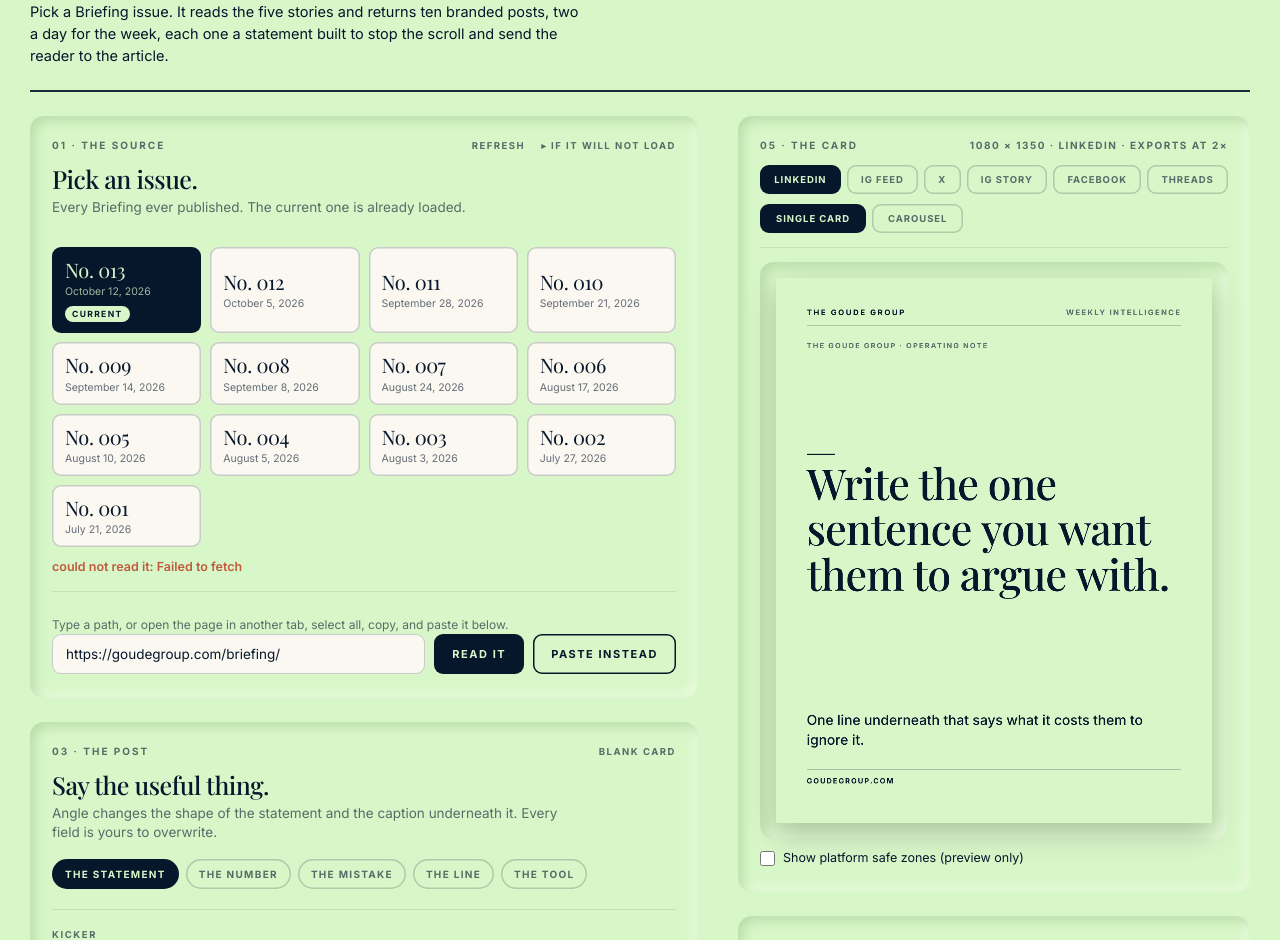
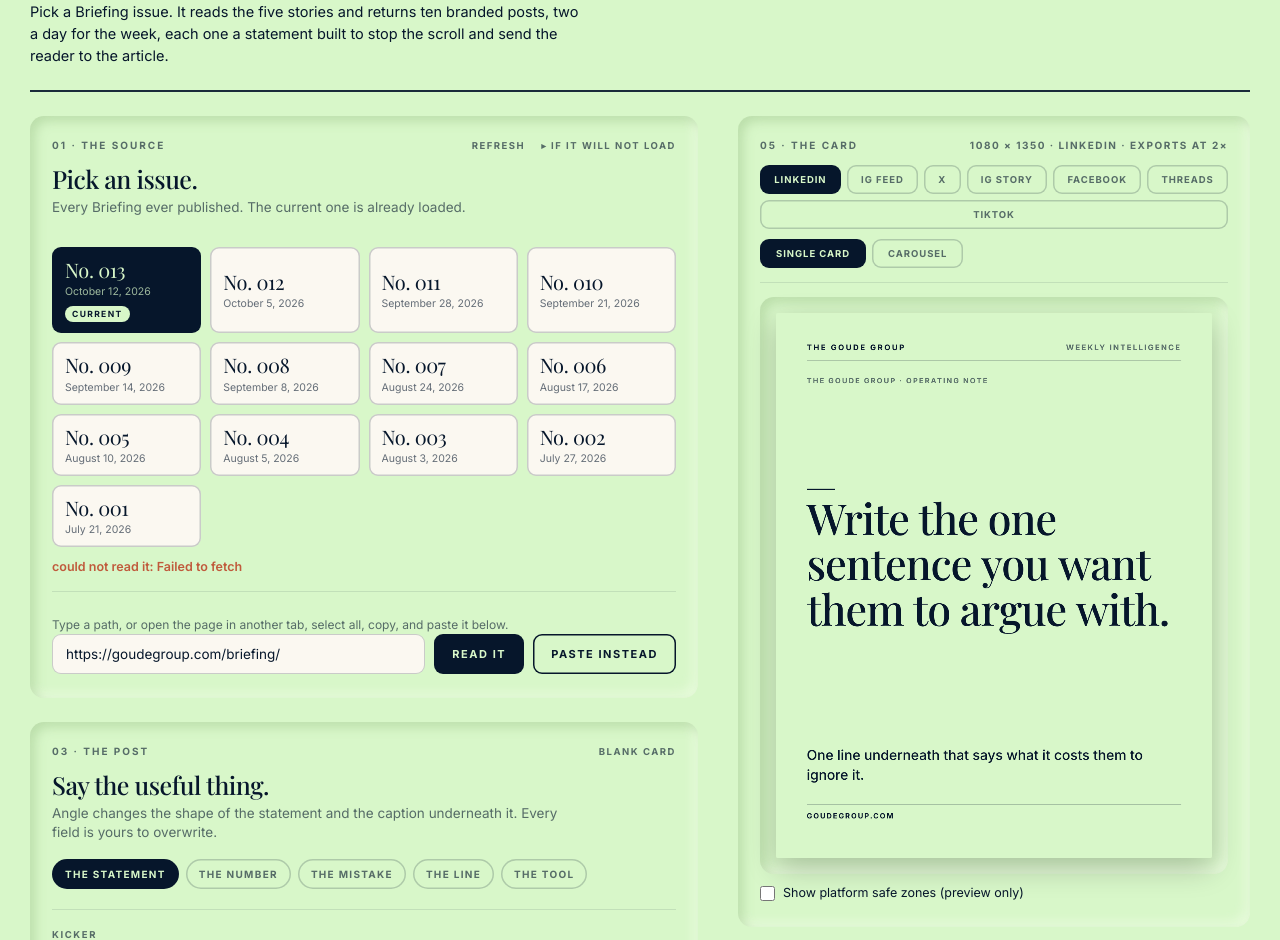
Before and after one commit to chadwick-is-love/goude-group-site, a PHP site: page /studio/index.html in a window 1280 px wide. Shown: the part 180-1120 px from the top of the page. Run offline with PHP 8.4, Linux system fonts and the light colour scheme.

Commit message:
Studio: >gabes posts to TikTok as a photo carousel
TikTok is connected in the >gabes OmniSocials workspace (Kemmet 09-29) and
had no Studio format. New "tiktok" format on both sides (9:16, story safe
zones, photo carousel up to 35, caption 4,000, links not clickable).
lib_post.php sends tiktok.privacy_level PUBLIC_TO_EVERYONE, which TikTok
requires on every post. channels.json maps >gabes tiktok to 1000551_tiktok
(the workspace's id pattern; the first approval proves it). slots.json adds
tiktok to the >gabes networks. Goude has no TikTok account, so it is not
mapped there.

Co-Authored-By: Claude Opus 5.5 <noreply@anthropic.com>
Claude-Session: https://claude.ai/code/session_01FmTxowPyUtcHN82JLqpYWP

```diff
--- a/studio/channels.json
+++ b/studio/channels.json
@@ -1,15 +1,16 @@
 {
   "goude": {
-    "linkedin":  "1000120_linkedin_page",
-    "ig_feed":   "1000120_instagram",
-    "x":         "1000120_x",
-    "ig_story":  "1000120_instagram",
-    "facebook":  "1000120_facebook",
-    "threads":   "1000120_threads"
+    "linkedin": "1000120_linkedin_page",
+    "ig_feed": "1000120_instagram",
+    "x": "1000120_x",
+    "ig_story": "1000120_instagram",
+    "facebook": "1000120_facebook",
+    "threads": "1000120_threads"
   },
   "gabes": {
-    "ig_feed":  "1000551_instagram",
+    "ig_feed": "1000551_instagram",
     "ig_story": "1000551_instagram",
-    "threads":  "1000551_threads"
+    "threads": "1000551_threads",
+    "tiktok": "1000551_tiktok"
   }
 }
--- a/studio/index.html
+++ b/studio/index.html
@@ -847,7 +847,8 @@ var GD_FORMATS = [
   {id:'x',        w:1600, h:900,  ratio:'16:9', name:'X',         maxChars:280},
   {id:'ig_story', w:1080, h:1920, ratio:'9:16', name:'IG story',  maxChars:140},
   {id:'facebook', w:1080, h:1080, ratio:'1:1',  name:'Facebook',  maxChars:1000},
-  {id:'threads',  w:1080, h:1350, ratio:'4:5',  name:'Threads',   maxChars:500}
+  {id:'threads',  w:1080, h:1350, ratio:'4:5',  name:'Threads',   maxChars:500},
+  {id:'tiktok',   w:1080, h:1920, ratio:'9:16', name:'TikTok',    maxChars:900}
 ];
 
 /* STUDIO_PARITY_2026-09-26 ------------------------------------------------
@@ -865,7 +866,9 @@ var PLATFORM = {
   x:        {max:280,   house:280,  short:280, longCap:280,  fold:0,   frames:[1,4],  link:true, premium:25000, threadMax:25},
   ig_story: {max:140,   house:140,  short:140, longCap:140,  fold:0,   frames:[1,10], link:false},
   facebook: {max:63206, house:1000, short:300, longCap:3000, fold:480, frames:[1,10], link:true},
-  threads:  {max:500,   house:500,  short:300, longCap:500,  fold:0,   frames:[1,10], link:true}
+  threads:  {max:500,   house:500,  short:300, longCap:500,  fold:0,   frames:[1,10], link:true},
+  /* STUDIO_TIKTOK_2026-10-14: photo carousel, 1 to 35 images, 9:16, links not clickable */
+  tiktok:   {max:4000,  house:900,  short:300, longCap:2200, fold:0,   frames:[1,35], link:false}
 };
 var LENGTHS = [{id:'short',name:'Short'},{id:'standard',name:'Standard'},{id:'long',name:'Long'}];
 var XMODES  = [{id:'short',name:'280'},{id:'long',name:'Long (Premium)'},{id:'thread',name:'Thread'}];
@@ -1061,7 +1064,8 @@ var GB_FORMATS = [
   {id:'x',        w:1600, h:900,  ratio:'16:9', name:'x',         maxChars:280},
   {id:'ig_story', w:1080, h:1920, ratio:'9:16', name:'ig story',  maxChars:140},
   {id:'facebook', w:1080, h:1080, ratio:'1:1',  name:'facebook',  maxChars:1000},
-  {id:'threads',  w:1080, h:1350, ratio:'4:5',  name:'threads',   maxChars:500}
+  {id:'threads',  w:1080, h:1350, ratio:'4:5',  name:'threads',   maxChars:500},
+  {id:'tiktok',   w:1080, h:1920, ratio:'9:16', name:'tiktok',    maxChars:900}
 ];
 function formatsNow(){ return (S.brand === 'gabes') ? GB_FORMATS : GD_FORMATS; }
 function fmtNow(){ var L = formatsNow(); return L.filter(function(f){return f.id===S.format;})[0] || L[0]; }
@@ -1568,7 +1572,7 @@ var GOUDE = {
     var M=Math.round(76*s), Mv=Math.round((wide?52:76)*s), maxW=W-M*2, left=M;
     /* STUDIO_PARITY_2026-09-26: a story keeps its type clear of Instagram's
        own top bar and reply bar, so nothing on the card sits under the UI. */
-    var story=(f.id==='ig_story'), Mt=story?Math.round(250*s):Mv, Mb=story?Math.round(300*s):Mv;
+    var story=(f.id==='ig_story' || f.id==='tiktok'), Mt=story?Math.round(250*s):Mv, Mb=story?Math.round(300*s):Mv;
 
     var topY = Mt + Math.round(16*s), ruleTopY = topY + Math.round(24*s);
     if(S.toggles.wordmark || S.toggles.stamp){
@@ -2037,7 +2041,7 @@ var GABES = {
     var pad    = W*0.075;
     /* STUDIO_PARITY_2026-09-26: a story keeps clear of Instagram's top bar
        and reply bar, the same as the Goude side. */
-    var story  = (f.id === 'ig_story');
+    var story  = (f.id === 'ig_story' || f.id === 'tiktok');
     var padT   = story ? H*0.13 : pad, padB = story ? H*0.16 : pad;
     var kickPx = Math.max(W*0.026, 13);
     var footPx = Math.max(W*0.022, 12);
--- a/studio/slots.json
+++ b/studio/slots.json
@@ -6,7 +6,7 @@
     "slots": { "AM": "08:30", "PM": "12:30" }
   },
   "gabes": {
-    "platforms": ["ig_feed", "ig_story", "threads"],
+    "platforms": ["ig_feed", "ig_story", "threads", "tiktok"],
     "slots": { "am": "12:00", "pm": "18:00" }
   }
 }
```
Also changed, not shown: studio/lib_post.php (+10 -4 lines).
